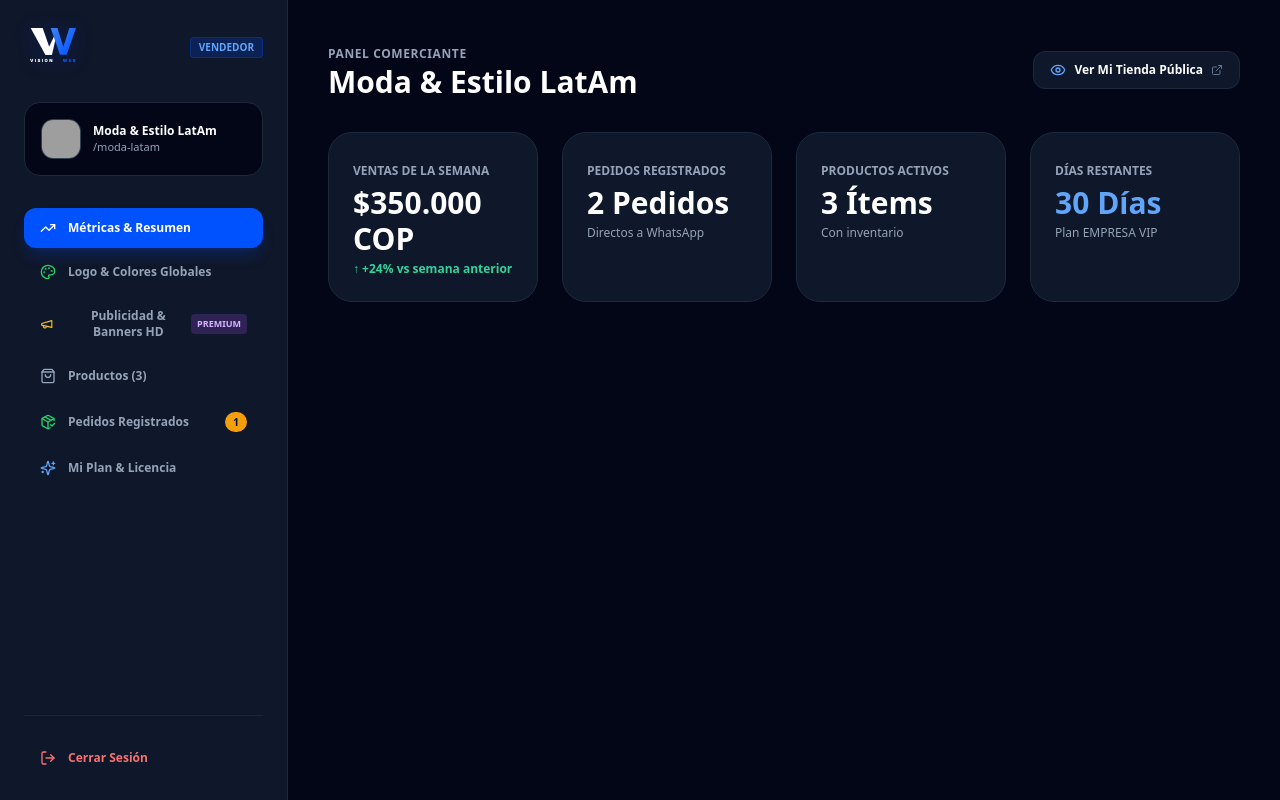
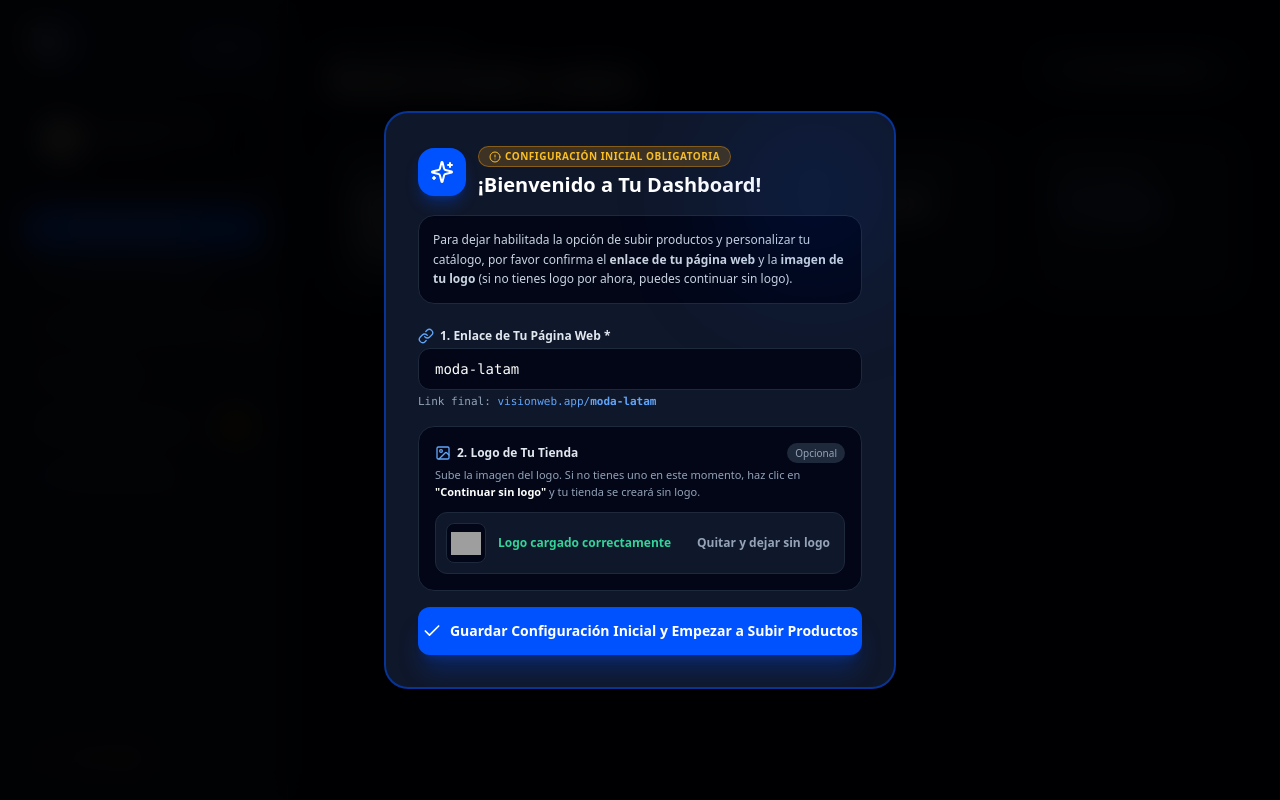
Before and after one commit to CamiloGarcia11/VisionWebProductos, a Next.js app: page /dashboard in a window 1280 px wide. Built offline with nearby package versions, Linux system fonts and the light colour scheme; grey boxes are pictures that could not be loaded.

Commit message:
update: accesibilidad moviles

```diff
--- a/src/app/(auth)/register/page.tsx
+++ b/src/app/(auth)/register/page.tsx
@@ -118,10 +118,21 @@ function RegisterForm() {
 
         <h1 className="text-2xl font-black text-white mb-2">¡Registro Recibido con Éxito!</h1>
 
-        <p className="text-xs text-slate-300 mb-6 leading-relaxed">
+        <p className="text-xs text-slate-300 mb-4 leading-relaxed">
           Tu cuenta y tu tienda <strong className="text-white">"{form.storeName}"</strong> han quedado registradas en nuestra base de datos con el enlace <span className="text-[#60A5FA] font-mono font-bold">/{form.customSlug || "mi-tienda"}</span>.
           Actualmente se encuentra en <span className="text-amber-400 font-bold">espera de aprobación</span> por el administrador.
         </p>
+
+        {/* Mensaje Urgente e Importante sobre Logo y Link */}
+        <div className="mb-6 bg-amber-500/10 border-2 border-amber-500/40 rounded-2xl p-4 text-left shadow-lg">
+          <div className="flex items-center gap-2 text-amber-400 font-black text-xs uppercase tracking-wider mb-1.5">
+            <AlertCircle className="h-4 w-4 shrink-0" />
+            <span>⚠️ MENSAJE IMPORTANTE Y URGENTE</span>
+          </div>
+          <p className="text-[11px] text-slate-200 leading-relaxed">
+            Una vez que el administrador active tu pase e <strong>ingreses por primera vez al Dashboard</strong>, se desplegará el formulario obligatorio donde debes confirmar el <strong>Logo de tu Marca</strong> (si no tienes uno, tu tienda se creará sin logo) y verificar el <strong>Enlace personalizado de tu página web</strong> para así poder empezar a subir tus productos.
+          </p>
+        </div>
 
         <div className="bg-slate-950 border border-slate-800 rounded-2xl p-4 text-left text-xs space-y-2 mb-6">
           <div className="flex items-center gap-2 text-emerald-400 font-bold">
@@ -131,7 +142,7 @@ function RegisterForm() {
             <CheckCircle2 className="h-4 w-4 text-[#0052FF] shrink-0" /> Enlace web reservado: /{form.customSlug || "mi-tienda"}
           </div>
           <div className="flex items-center gap-2 text-slate-400">
-            <CheckCircle2 className="h-4 w-4 text-[#0052FF] shrink-0" /> {logoPreview ? "Logo personalizado guardado" : "Sin logo configurado por ahora"}
+            <CheckCircle2 className="h-4 w-4 text-[#0052FF] shrink-0" /> {logoPreview ? "Logo personalizado precargado" : "Opción de continuar sin logo activa"}
           </div>
         </div>
 
--- a/src/app/(dashboard)/dashboard/page.tsx
+++ b/src/app/(dashboard)/dashboard/page.tsx
@@ -401,10 +401,10 @@ export default function MerchantDashboard() {
             </div>
           </div>
 
-          <nav className="space-y-1 text-xs font-bold">
+          <nav className="flex md:flex-col overflow-x-auto gap-2 pb-2 md:pb-0 text-xs font-bold whitespace-nowrap scrollbar-none">
             <button
               onClick={() => setActiveTab("metrics")}
-              className={`w-full flex items-center gap-3 px-4 py-3 rounded-xl transition ${
+              className={`shrink-0 md:w-full flex items-center gap-3 px-4 py-3 rounded-xl transition ${
                 activeTab === "metrics" ? "bg-[#0052FF] text-white shadow-lg shadow-[#0052FF]/20" : "text-slate-400 hover:text-white hover:bg-slate-800/60"
               }`}
             >
@@ -413,7 +413,7 @@ export default function MerchantDashboard() {
 
             <button
               onClick={() => setActiveTab("branding")}
-              className={`w-full flex items-center justify-between px-4 py-3 rounded-xl transition ${
+              className={`shrink-0 md:w-full flex items-center justify-between gap-3 px-4 py-3 rounded-xl transition ${
                 activeTab === "branding" ? "bg-[#0052FF] text-white shadow-lg shadow-[#0052FF]/20" : "text-slate-400 hover:text-white hover:bg-slate-800/60"
               }`}
             >
@@ -424,7 +424,7 @@ export default function MerchantDashboard() {
 
             <button
               onClick={() => setActiveTab("advertising")}
-              className={`w-full flex items-center justify-between px-4 py-3 rounded-xl transition ${
+              className={`shrink-0 md:w-full flex items-center justify-between gap-3 px-4 py-3 rounded-xl transition ${
                 activeTab === "advertising" ? "bg-purple-600 text-white shadow-lg shadow-purple-600/20" : "text-slate-400 hover:text-white hover:bg-slate-800/60"
               }`}
             >
@@ -436,7 +436,7 @@ export default function MerchantDashboard() {
 
             <button
               onClick={() => setActiveTab("products")}
-              className={`w-full flex items-center justify-between px-4 py-3 rounded-xl transition ${
+              className={`shrink-0 md:w-full flex items-center justify-between gap-3 px-4 py-3 rounded-xl transition ${
                 activeTab === "products" ? "bg-[#0052FF] text-white shadow-lg shadow-[#0052FF]/20" : "text-slate-400 hover:text-white hover:bg-slate-800/60"
               }`}
             >
@@ -447,7 +447,7 @@ export default function MerchantDashboard() {
 
             <button
               onClick={() => setActiveTab("orders")}
-              className={`w-full flex items-center justify-between px-4 py-3 rounded-xl transition ${
+              className={`shrink-0 md:w-full flex items-center justify-between gap-3 px-4 py-3 rounded-xl transition ${
                 activeTab === "orders" ? "bg-[#0052FF] text-white shadow-lg shadow-[#0052FF]/20" : "text-slate-400 hover:text-white hover:bg-slate-800/60"
               }`}
             >
@@ -463,7 +463,7 @@ export default function MerchantDashboard() {
 
             <button
               onClick={() => setActiveTab("subscription")}
-              className={`w-full flex items-center justify-between px-4 py-3 rounded-xl transition ${
+              className={`shrink-0 md:w-full flex items-center justify-between gap-3 px-4 py-3 rounded-xl transition ${
                 activeTab === "subscription" ? "bg-[#0052FF] text-white shadow-lg shadow-[#0052FF]/20" : "text-slate-400 hover:text-white hover:bg-slate-800/60"
               }`}
             >
@@ -1462,6 +1462,132 @@ export default function MerchantDashboard() {
           </div>
         )}
 
+        {/* MODAL DE CONFIGURACIÓN INICIAL OBLIGATORIA (PRIMER INGRESO AL DASHBOARD) */}
+        {mounted && !storeConfig.initialSetupCompleted && (
+          <div className="fixed inset-0 bg-black/90 backdrop-blur-lg z-50 flex items-center justify-center p-4 selection:bg-[#0052FF]">
+            <div className="bg-slate-900 border-2 border-[#0052FF]/50 w-full max-w-lg rounded-3xl p-6 sm:p-8 shadow-2xl relative overflow-hidden text-left my-8">
+              <div className="absolute top-0 right-0 w-40 h-40 bg-[#0052FF]/15 rounded-full blur-3xl pointer-events-none" />
+
+              <div className="flex items-center gap-3 mb-4">
+                <div className="h-12 w-12 rounded-2xl bg-[#0052FF] text-white flex items-center justify-center shrink-0 shadow-lg shadow-[#0052FF]/30">
+                  <Sparkles className="h-6 w-6" />
+                </div>
+                <div>
+                  <span className="inline-flex items-center gap-1 bg-amber-500/20 border border-amber-500/40 text-amber-400 px-2.5 py-0.5 rounded-full text-[10px] font-black uppercase tracking-wider mb-1">
+                    <AlertCircle className="h-3 w-3" /> Configuración Inicial Obligatoria
+                  </span>
+                  <h2 className="text-xl font-black text-white">¡Bienvenido a Tu Dashboard!</h2>
+                </div>
+              </div>
+
+              <p className="text-xs text-slate-300 mb-6 leading-relaxed bg-slate-950 border border-slate-800 p-3.5 rounded-2xl">
+                Para dejar habilitada la opción de subir productos y personalizar tu catálogo, por favor confirma el <strong>enlace de tu página web</strong> y la <strong>imagen de tu logo</strong> (si no tienes logo por ahora, puedes continuar sin logo).
+              </p>
+
+              <form onSubmit={(e) => {
+                e.preventDefault();
+                saveStoreConfig({
+                  ...storeConfig,
+                  initialSetupCompleted: true,
+                });
+                triggerToast("🎉 ¡Configuración inicial guardada! Ahora puedes empezar a subir tus productos.");
+              }} className="space-y-4">
+
+                {/* 1. Slug de la Tienda */}
+                <div>
+                  <label className="block text-xs font-bold text-slate-200 mb-1 flex items-center gap-1.5">
+                    <LinkIcon className="h-4 w-4 text-[#60A5FA]" /> 1. Enlace de Tu Página Web *
+                  </label>
+                  <div className="relative">
+                    <input
+                      type="text"
+                      required
+                      placeholder="mi-tienda"
+                      value={storeConfig.slug}
+                      onChange={(e) => {
+                        const clean = e.target.value.toLowerCase().replace(/[^a-z0-9-]/g, "").replace(/-+/g, "-");
+                        setStoreConfig({ ...storeConfig, slug: clean });
+                      }}
+                      className="w-full bg-slate-950 border border-slate-800 rounded-xl pl-4 pr-4 py-2.5 text-sm text-white font-mono placeholder:text-slate-600 focus:outline-none focus:border-[#0052FF]"
+                    />
+                  </div>
+                  <p className="text-[11px] text-slate-400 mt-1 font-mono">
+                    Link final: <span className="text-[#60A5FA]">visionweb.app/<strong>{storeConfig.slug || "tu-tienda"}</strong></span>
+                  </p>
+                </div>
+
+                {/* 2. Logo de la Tienda (Opcional - Si no se deja sin logo) */}
+                <div className="bg-slate-950 border border-slate-800 rounded-2xl p-4">
+                  <label className="block text-xs font-bold text-slate-200 mb-1 flex items-center justify-between">
+                    <span className="flex items-center gap-1.5">
+                      <ImageIcon className="h-4 w-4 text-[#60A5FA]" /> 2. Logo de Tu Tienda
+                    </span>
+                    <span className="text-[10px] bg-slate-800 text-slate-400 px-2 py-0.5 rounded-full font-medium">Opcional</span>
+                  </label>
+
+                  <p className="text-[11px] text-slate-400 mb-3">
+                    Sube la imagen del logo. Si no tienes uno en este momento, haz clic en <strong className="text-white">"Continuar sin logo"</strong> y tu tienda se creará sin logo.
+                  </p>
+
+                  {storeConfig.logoUrl ? (
+                    <div className="flex items-center justify-between bg-slate-900 border border-slate-800 p-2.5 rounded-xl">
+                      <div className="flex items-center gap-3">
+                        <img src={storeConfig.logoUrl} alt="Logo Preview" className="h-10 w-10 object-contain rounded-lg bg-slate-950 border border-slate-800 p-1" />
+                        <span className="text-xs text-emerald-400 font-bold">Logo cargado correctamente</span>
+                      </div>
+                      <button
+                        type="button"
+                        onClick={() => setStoreConfig({ ...storeConfig, logoUrl: "" })}
+                        className="text-slate-400 hover:text-red-400 p-1 rounded-lg hover:bg-red-500/10 transition text-xs font-bold"
+                      >
+                        Quitar y dejar sin logo
+                      </button>
+                    </div>
+                  ) : (
+                    <div className="space-y-2">
+                      <label className="flex items-center justify-center gap-2 border border-dashed border-slate-700 hover:border-[#0052FF] bg-slate-900/50 hover:bg-slate-900 text-slate-300 px-4 py-3 rounded-xl cursor-pointer transition text-xs font-medium">
+                        <Upload className="h-4 w-4 text-[#60A5FA]" />
+                        <span>Subir Imagen de Logo desde mi dispositivo</span>
+                        <input
+                          type="file"
+                          accept="image/*"
+                          onChange={(e) => {
+                            const file = e.target.files?.[0];
+                            if (file) {
+                              const reader = new FileReader();
+                              reader.onload = (evt) => {
+                                if (evt.target?.result) {
+                                  setStoreConfig({ ...storeConfig, logoUrl: evt.target.result as string });
+                                }
+                              };
+                              reader.readAsDataURL(file);
+                            }
+                          }}
+                          className="hidden"
+                        />
+                      </label>
+                      <button
+                        type="button"
+                        onClick={() => setStoreConfig({ ...storeConfig, logoUrl: "" })}
+                        className="w-full text-center text-xs text-slate-400 hover:text-white py-1 transition underline"
+                      >
+                        Continuar sin logo por el momento
+                      </button>
+                    </div>
+                  )}
+                </div>
+
+                <button
+                  type="submit"
+                  className="w-full bg-[#0052FF] hover:bg-[#0043D6] text-white font-black py-3.5 rounded-xl transition flex items-center justify-center gap-2 text-sm shadow-xl shadow-[#0052FF]/25 mt-4"
+                >
+                  <Check className="h-5 w-5" /> Guardar Configuración Inicial y Empezar a Subir Productos
+                </button>
+              </form>
+            </div>
+          </div>
+        )}
+
       </main>
     </div>
   );
--- a/src/hooks/use-store-config.ts
+++ b/src/hooks/use-store-config.ts
@@ -20,6 +20,7 @@ export interface StoreConfig {
   enableGateway: boolean;
   plan: string;
   daysRemaining: number;
+  initialSetupCompleted?: boolean;
 }
 
 export interface ProductItem {
@@ -86,7 +87,8 @@ const DEFAULT_STORE_CONFIG: StoreConfig = {
   enableWhatsapp: true,
   enableGateway: false,
   plan: "EMPRESA VIP",
-  daysRemaining: 30,
+  daysRemaining: 15,
+  initialSetupCompleted: false,
 };
 
 const DEFAULT_PRODUCTS: ProductItem[] = [
```
